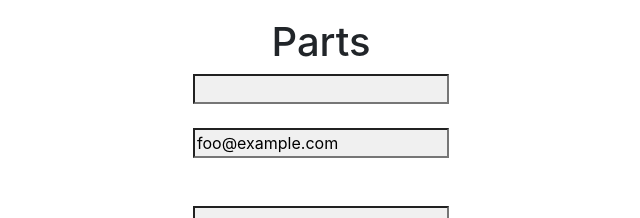
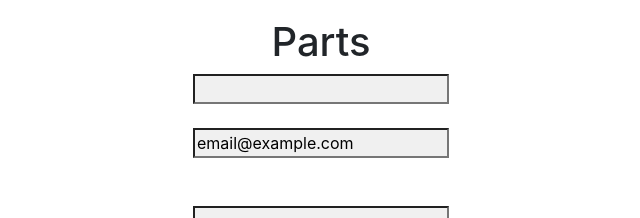
Before and after one commit to ypedroo/contracts, a React (Create React App) app: page /parts in a window 1280 px wide. Shown: the top 218 px of the page, without its empty margins (319-959 px from the left). Built offline with nearby package versions, Linux system fonts and the light colour scheme.

Commit message:
Changes email mask

```diff
--- a/src/components/pages/PartForm/PartFormHook.tsx
+++ b/src/components/pages/PartForm/PartFormHook.tsx
@@ -10,7 +10,7 @@ export default () => {
     const form = useFormik({
         initialValues: {
             name: '',
-            email: 'foo@example.com',
+            email: 'email@example.com',
             cpf: '___.___.___-__',
             phone: ''
         },
```
